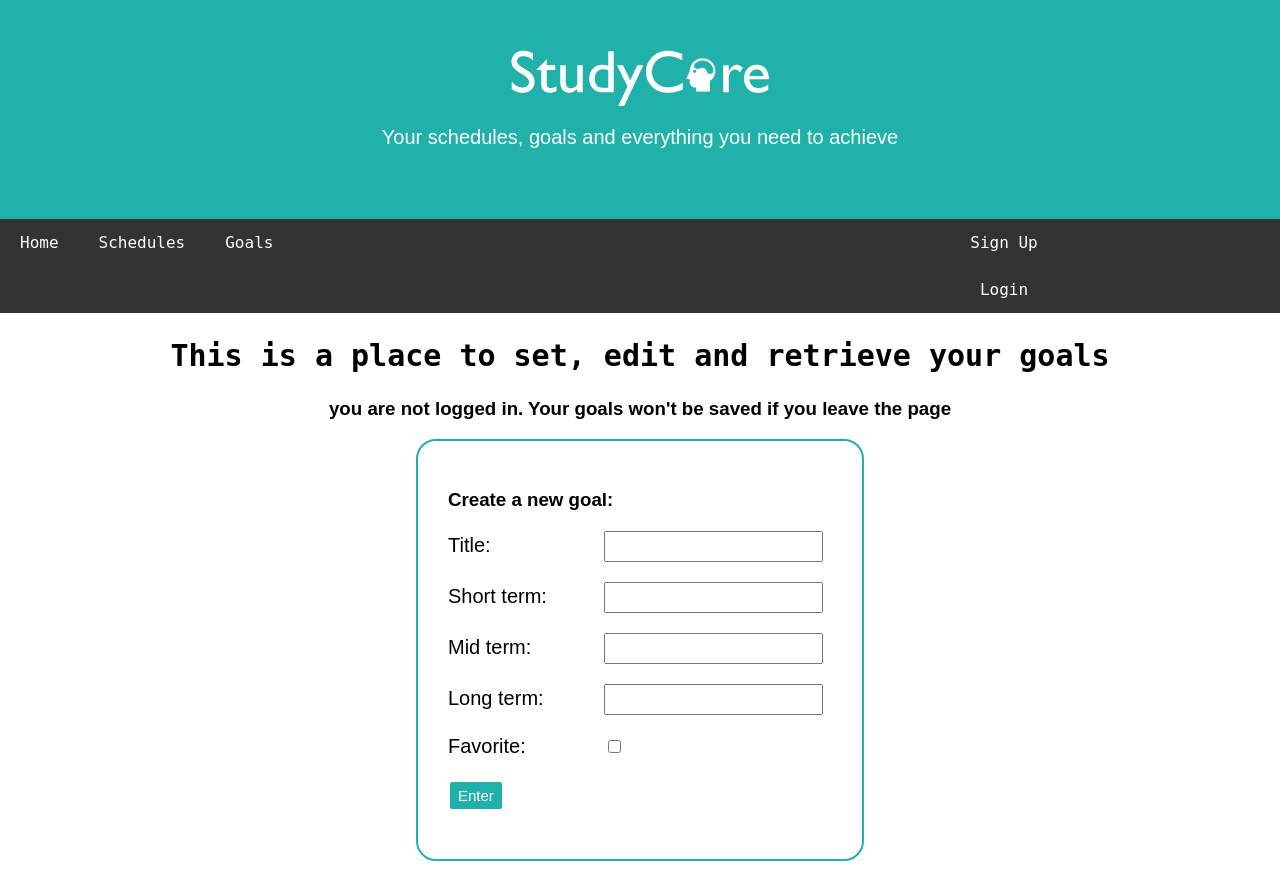
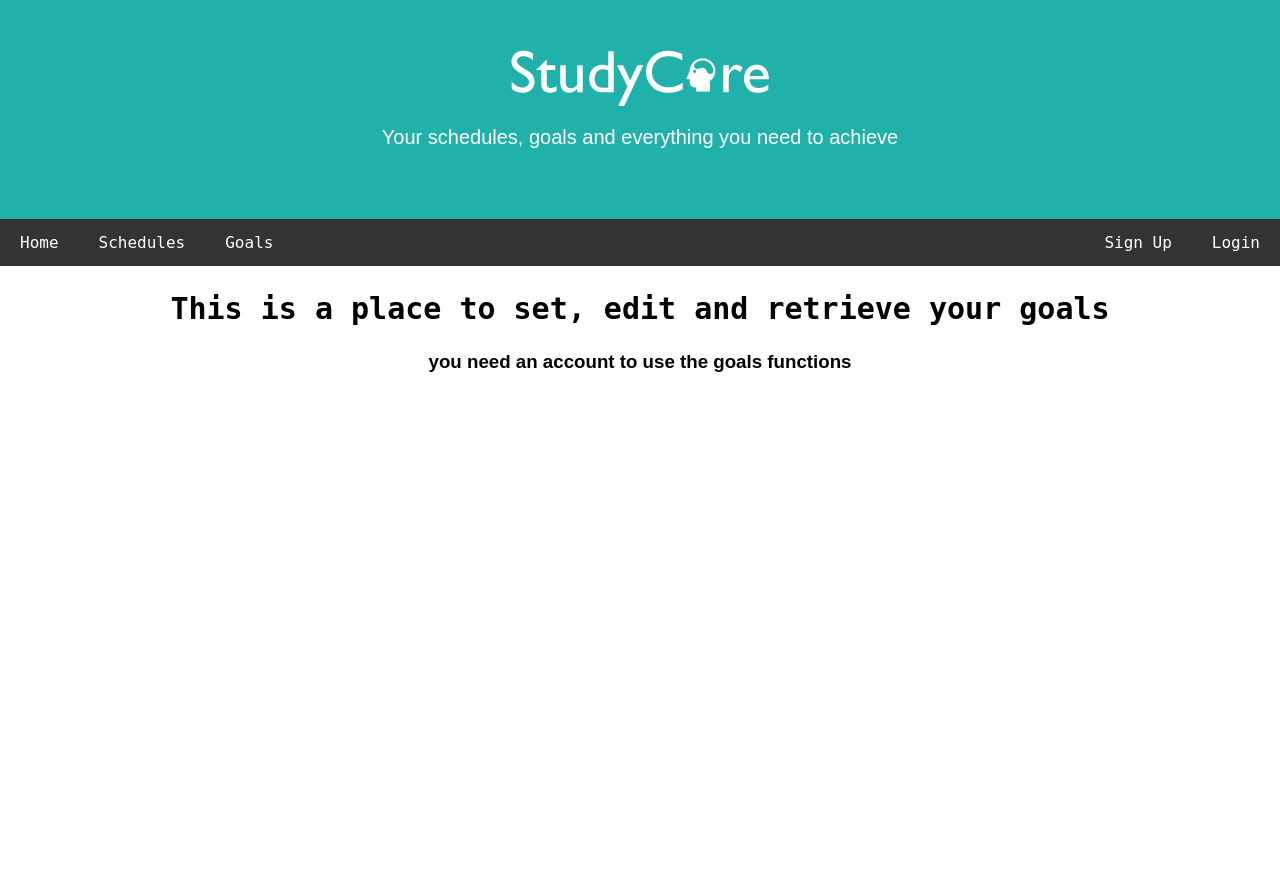
Before and after one commit to ethan-burgo/studyApp, a Django app: a page that uses study/templates/base.html in a window 1280 px wide. After the commit the page ends 372 px from the top, so only its background shows below. Run offline with Django 3.2, Linux system fonts and the light colour scheme; data comes from the database, SQL or seed files in the repository; both versions use the stored data as it was after the commit.

Commit message:
fully final commit

```diff
--- a/study/static/home.css
+++ b/study/static/home.css
@@ -304,6 +295,10 @@ label {
   display: inline-block;
 }
 
+.menu {
+  float: right;
+}
+
 input[type=button], input[type=submit], input[type=reset], button {
   background-color: #20B2AA;
   border: none;
--- a/study/templates/base.html
+++ b/study/templates/base.html
@@ -25,8 +25,10 @@
     </form>
 
   {% else %}
-    <a href="{% url 'sign in' %}" class="right">Sign Up</a>
-    <a href="{% url 'login' %}" class="right">Login</a>
+  <div class="menu">
+    <a href="{% url 'sign in' %}">Sign Up</a>
+    <a href="{% url 'login' %}">Login</a>
+  </div>
   {% endif %}
 </div>
 </div>
--- a/study/templates/configGoals.html
+++ b/study/templates/configGoals.html
@@ -32,7 +32,9 @@
       <td>{{ x.long_time }}</td>
     </tr>
   </table>
-  <a href="{% url 'set goals' %}">Back</a>
+  <div id="conS">
+    <a href="{% url 'set goals' %}">Back</a>
+  </div>
 </div>
 {% endif %}
 {% endfor %}
@@ -53,6 +55,7 @@
   <button type="submit" name="button" value='y1'>Get</button>
 </form>
 
+<div id="conS">
 <form method="get">
   <button onclick="myFunction()" type="button" name="button" value="q">Edit</button>
 </form>
@@ -61,6 +64,7 @@
   {% csrf_token %}
   <button type="submit" name="B" value='B'>Delete</button>
 </form>
+
 
 <div id="demo">
   <form method="post">
--- a/study/templates/goals.html
+++ b/study/templates/goals.html
@@ -10,8 +10,8 @@
 </script>
 {% endif %}
 {% if not user.is_authenticated %}
-<h3>you are not logged in. Your goals won't be saved if you leave the page</h3>
-{% endif %}
+<h3>you need an account to use the goals functions</h3>
+{% else %}
 {% if not got %}
 <div id="goalsForm">
   <h3>Create a new goal:</h3>
@@ -23,7 +23,7 @@
 </div>
 {% endif %}
 
-<!-- displaying the retrieved data in the same styled tabel -->
+<!-- displaying the retrieved data in the same styled tabel
 {% for x in data %}
 {% if x.title == query %}
 
@@ -44,7 +44,7 @@
   </table>
   <a href="{% url 'set goals' %}">Back</a>
   {% endif %}
-  {% endfor %}
+  {% endfor %} -->
 
   <h1> </h1>
 
@@ -64,6 +64,7 @@
   <button type="submit" name="button" value='y'>Get</button>
 </form>
 {% endif %}
+{% endif %}
 
 
   {% endblock %}
--- a/study/templates/home.html
+++ b/study/templates/home.html
@@ -5,7 +5,7 @@
   <h1>Welcome to StudyCore {{ user.first_name }}</h1>
   <div class="content">
 
-  <h1>Your Favourite Goals</h1>
+<h1>Your Favourite Goals</h1>
   {% for x in recentG %}
     {% if x.favorite and current_user == x.user %}
         <div class="favhome">
--- a/study/views.py
+++ b/study/views.py
@@ -26,6 +26,7 @@ def home(request):
     else:
         got = list
     days = WeekDay.objects.all().order_by('day_order')
+
 #arguments passed to the html files
     args = {
         'recentG': recentG,
@@ -97,6 +98,7 @@ def schedule_adding(request):
     editChoice = request.GET.get("editChoice")
     request.session['queryS'] = editChoice
     if editChoice:
+        print(request.session['queryS'])
         return redirect('/Edit_Schedules')
 
     if done:
@@ -137,7 +139,7 @@ def configSchedules_view(request):
     if gots:
         queryS = gots
         request.session['queryS'] = queryS
-        got = Schedule.objects.get(title = queryS)
+        got = Schedule.objects.get(title = queryS, user = current_user)
 
     if deleteB == 'B':
         delete = got
@@ -158,8 +160,10 @@ def configSchedules_view(request):
 
 #editing schedules: add, delete, edit
 def EditSchedules_view(request):
+#variables needed and established before anything can happen
     current_user = request.user
     queryS = request.session['queryS']
+    print(queryS)
     got = Schedule.objects.get(title = queryS, user = current_user)
     data = Schedule_Items.objects.all().order_by('day_name', 'start_time')#!
     days = WeekDay.objects.all().order_by('day_order')
@@ -171,19 +175,23 @@ def EditSchedules_view(request):
     deleteB = request.GET.get('B')
     add = request.GET.get('q')
 
+#editing the title/fav function
     if request.method == "POST":
         formf = create_schedule(request.POST, instance = got)
         if formf.is_valid():
             formf.save()
+            request.session['queryS'] = formf.cleaned_data['title']
 
     if request.method == "GET":
         formf = create_schedule(instance = got)
 
+#the use of buttons to help with displaying things and variables
     if deleteB and editChoice:
         instance = Schedule_Items.objects.get(id = int(editChoice))
     if add:
         editChoice == None
 
+#edit function for particular schedule Activities
     if editChoice:
         instance = Schedule_Items.objects.get(id = int(editChoice))
         request.session['queryC'] = editChoice
@@ -198,12 +206,14 @@ def EditSchedules_view(request):
         else:
             form = schedule_details(instance = instance)
 
+#delete function for particular schedule Activities
     if deleteB:
         queryC = request.session['queryC']
         delete = Schedule_Items.objects.get(id = queryC)
         delete.delete()
         return redirect('/Edit_Schedules')
 
+#adding function to add more activities to the schedule
     if editChoice == None:
         args = {'schedule_detailsForm': schedule_detailsForm}
         if request.method == "POST":
@@ -217,6 +227,7 @@ def EditSchedules_view(request):
         else:
             schedule_detailsForm = schedule_details()
 
+#arguments passed to html file that enable certain things to be displayed
     args = {
         'current_user': current_user,
         'queryS': queryS,
@@ -365,7 +376,7 @@ def configGoals_view(request):
 
     if deleteB == 'B':
         query = request.session['query']
-        delete = Goals.objects.get(title=query)
+        delete = Goals.objects.get(title=query, user = current_user)
         delete.delete()
         return redirect('/set goals')
 
```
Also changed, not shown: other parts of study/static/home.css (+17 -13 lines), study/templates/EditSchedules.html (+5 -2 lines), study/templates/schedule_adding.html (+13 -8 lines), db.sqlite3.
